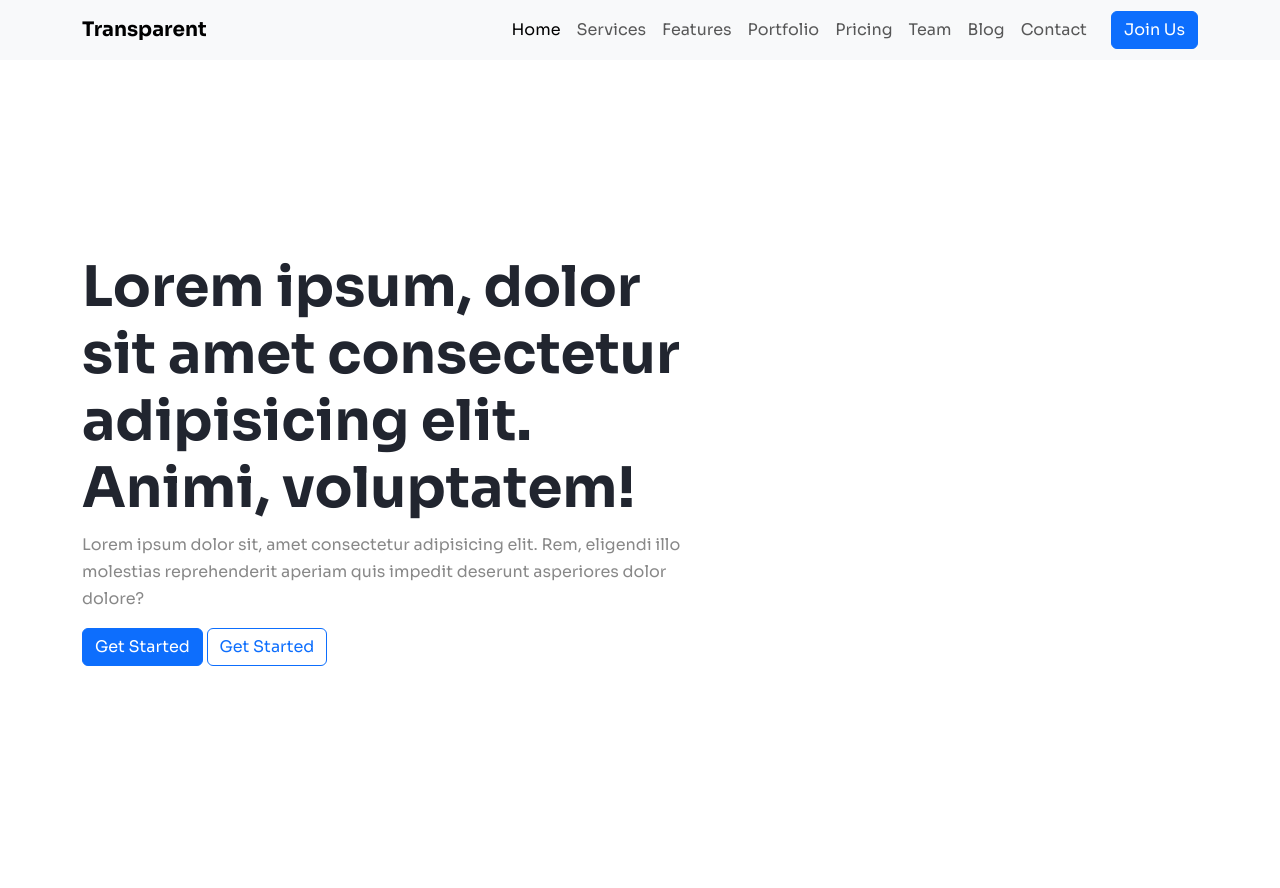
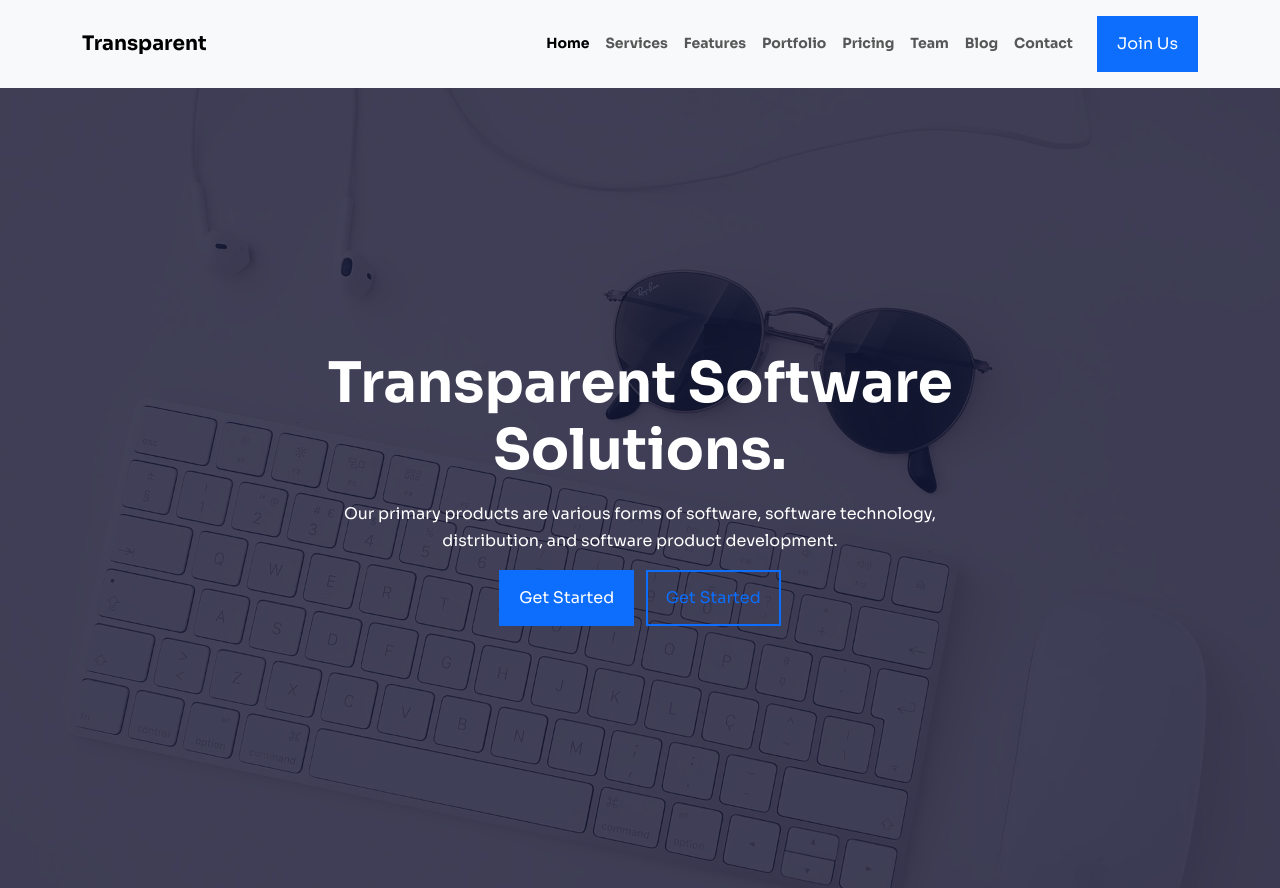
Before and after one commit to shuvo616/Transparent, a plain HTML site: page index.html in a window 1280 px wide. Before the commit the page ends 860 px from the top, so only its background shows below. Drawn offline with nearby package versions, Linux system fonts and the light colour scheme.

Commit message:
hero section complete

```diff
--- a/index.html
+++ b/index.html
@@ -17,7 +17,7 @@
 
 <body>
     <!-- Navbar -->
-    <nav class="navbar navbar-expand-lg bg-body-tertiary">
+    <nav class="navbar navbar-expand-lg bg-body-tertiary py-3 sticky-top">
         <div class="container">
             <a class="navbar-brand fw-bold" href="#">Transparent</a>
             <button class="navbar-toggler" type="button" data-bs-toggle="collapse" data-bs-target="#navbarNav"
@@ -59,12 +59,12 @@
     <div class="hero vh-100 d-flex align-items-center">
         <div class="container">
             <div class="row">
-                <div class="col-lg-7">
-                    <h1 class="display-4">Lorem ipsum, dolor sit amet consectetur adipisicing elit. Animi, voluptatem!
+                <div class="col-lg-7 mx-auto text-center">
+                    <h1 class="display-4 text-white">Transparent Software Solutions.
                     </h1>
-                    <p>Lorem ipsum dolor sit, amet consectetur adipisicing elit. Rem, eligendi illo molestias
-                        reprehenderit aperiam quis impedit deserunt asperiores dolor dolore?</p>
-                    <a href="#" class="btn btn-primary">Get Started</a>
+                    <p class="text-white my-3"> Our primary products are various forms of software, software technology,
+                        distribution, and software product development.</p>
+                    <a href="#" class="btn btn-primary me-2">Get Started</a>
                     <a href="#" class="btn btn-outline-primary">Get Started</a>
                 </div>
             </div>
--- a/style.css
+++ b/style.css
@@ -35,3 +35,36 @@ a {
 img {
     width: 100%;
 }
+
+/* nav */
+.navbar .nav-link {
+    font-size: 14px;
+    font-weight: 700;
+}
+
+/* hero */
+.hero {
+    background-image: url(images/cover.jpg);
+    background-position: center;
+    background-size: cover;
+    background-attachment: fixed;
+    position: relative;
+    z-index: 2;
+}
+
+.hero::after {
+    content: '';
+    height: 100%;
+    width: 100%;
+    position: absolute;
+    top: 0;
+    left: 0;
+    background-color: rgba(21, 20, 51, 0.8);
+    z-index: -1;
+}
+
+.btn {
+    padding: 14px 18px;
+    border-width: 2px;
+    border-radius: 0;
+}
```
